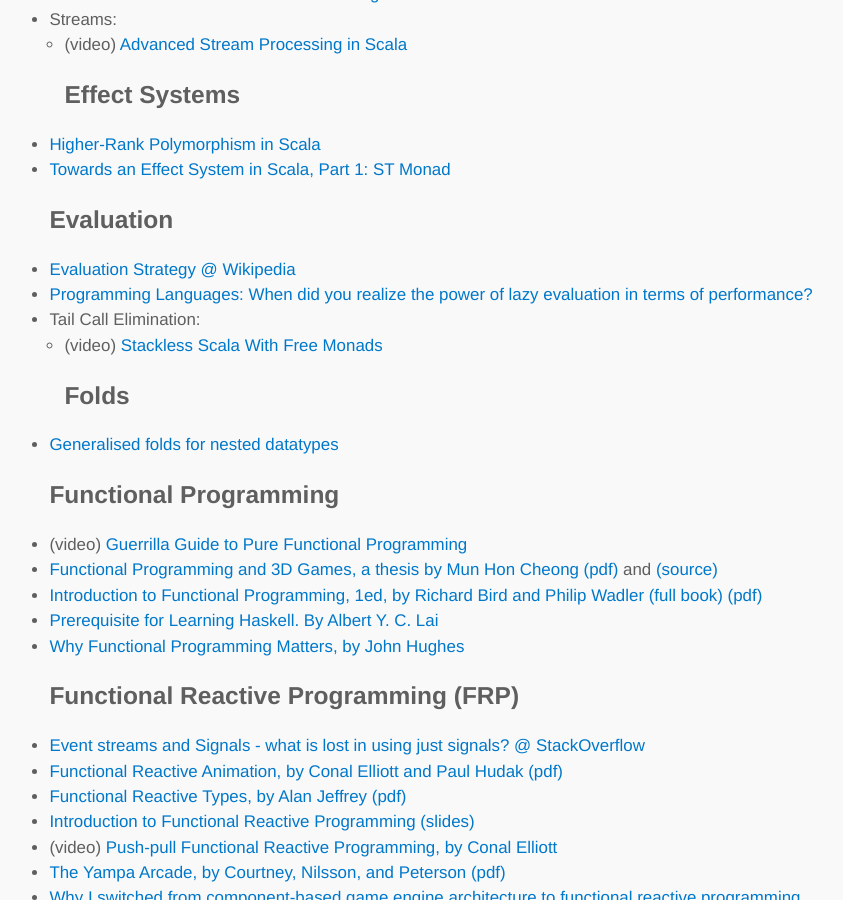
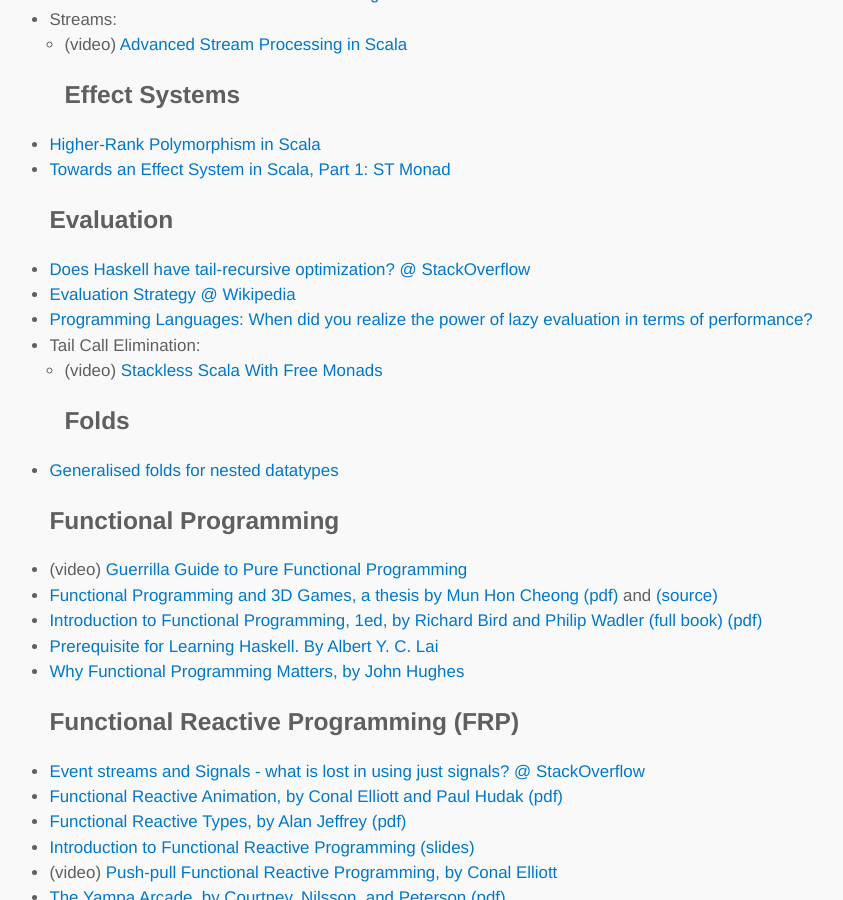
Before and after one commit to lambdatoast/lambdatoast.github.com, a Jekyll site: the page built from cs-resources/index.md, in a window 1280 px wide and 900 px high, scrolled down 2745 px. Shown: the whole window, without its empty margins (200-1043 px from the left). Built offline with Jekyll 4.4.1, drawn with Linux system fonts in a browser that asks for light colours.

Commit message:
Add link to 'Does Haskell have tail-recursive optimization?' at StackOverflow.

```diff
--- a/cs-resources/index.md
+++ b/cs-resources/index.md
@@ -95,6 +95,7 @@
   - [Higher-Rank Polymorphism in Scala](http://apocalisp.wordpress.com/2010/07/02/higher-rank-polymorphism-in-scala/)
   - [Towards an Effect System in Scala, Part 1: ST Monad](http://apocalisp.wordpress.com/2011/03/20/towards-an-effect-system-in-scala-part-1/)
 ## Evaluation
+  - [Does Haskell have tail-recursive optimization? @ StackOverflow](http://stackoverflow.com/questions/13042353/does-haskell-have-tail-recursive-optimization)
   - [Evaluation Strategy @ Wikipedia](http://en.wikipedia.org/wiki/Evaluation_strategy)
   - [Programming Languages: When did you realize the power of lazy evaluation in terms of performance?](http://www.quora.com/Programming-Languages/When-did-you-realize-the-power-of-lazy-evaluation-in-terms-of-performance)
   - Tail Call Elimination:
```
